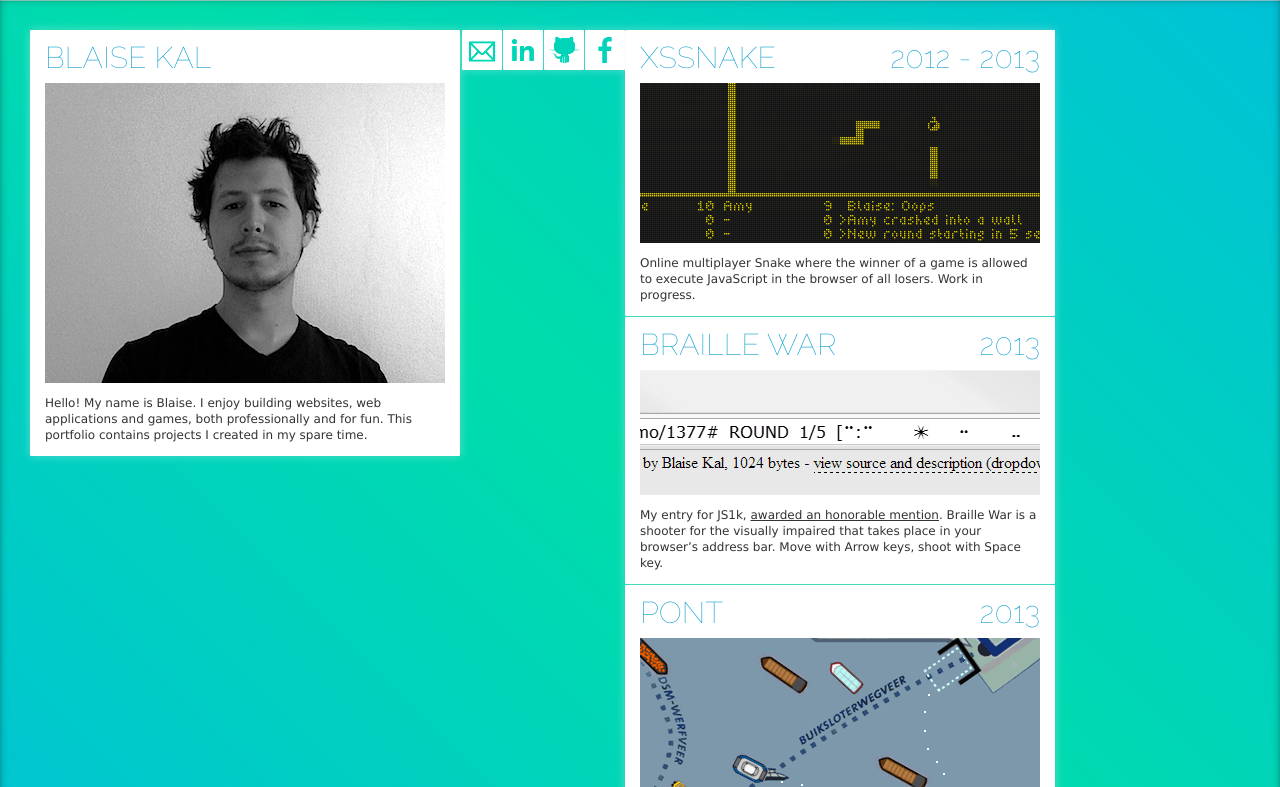
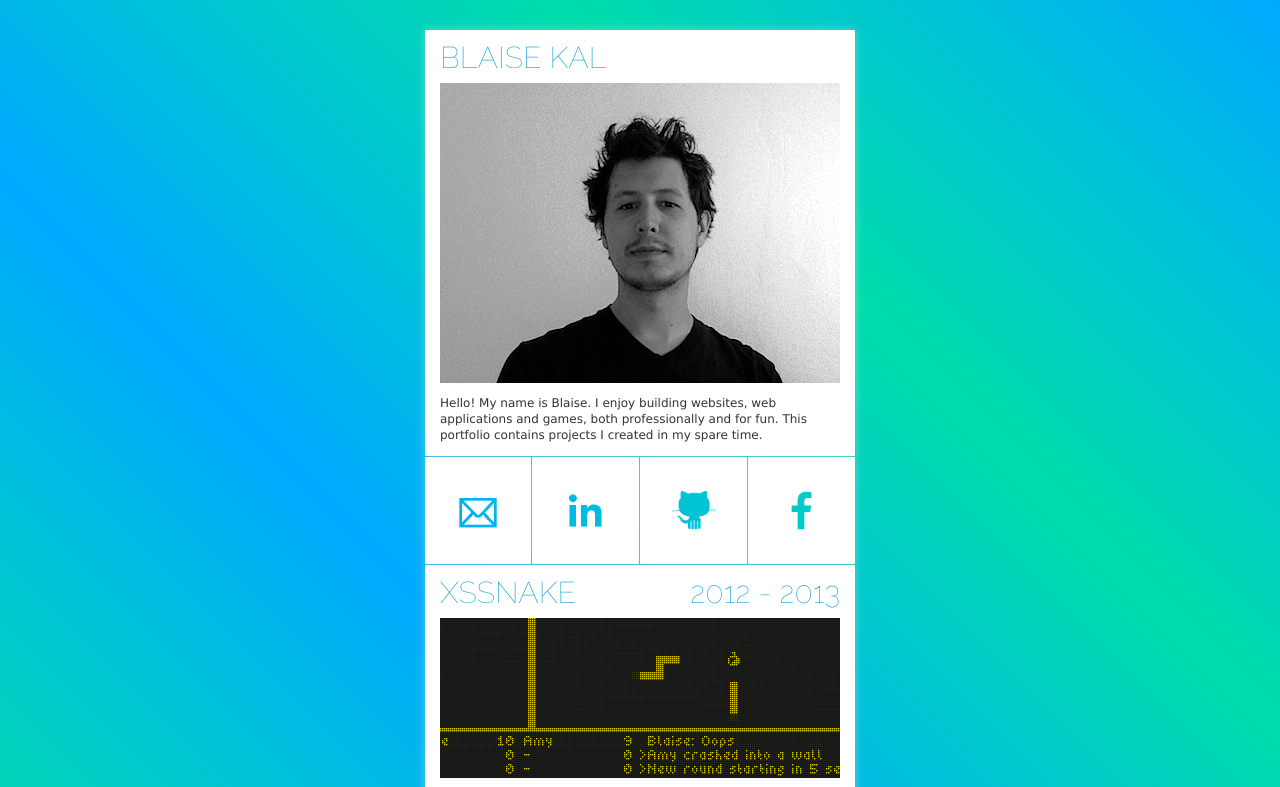
Before and after one commit to blaise-io/blaise.io, a plain HTML site: page index.html in a window 1280 px wide. Shown: the top 787 px of the page. Drawn offline with nearby package versions, Linux system fonts and the light colour scheme; files that its build step writes are made by us from their sources; a script that the page names is missing.

Commit message:
Non-desktop version alignments

```diff
--- a/index.html
+++ b/index.html
@@ -2,7 +2,7 @@
 <!--
 
         Design & Code by Blaise Kal
-        Inspired by unicorns, fixie bikes and Jon Ivy
+        Inspired by unicorns, fixies and Jon Ivy
         Source code: https://github.com/blaise-io/blaise.io
 
 -->
@@ -72,7 +72,7 @@
                 My entry for JS1k,
                 <a href="https://gist.github.com/zz85/5522800">awarded an
                     honorable mention</a>. Braille War is a shooter for the
-                visually impaired that takes place in your browser’s address
+                visually impaired that takes place in the browser’s address
                 bar. Move with Arrow keys, shoot with Space key.
             </figcaption>
         </figure>
--- a/src/script/index.coffee
+++ b/src/script/index.coffee
@@ -225,11 +225,12 @@ class ThemeNav
     KEY: 'theme'
     ICON: document.querySelector('link[rel=icon]')
     APPLY_TO: document.documentElement
+    DEFAULT_THEME: dom.getClassNameArr(document.documentElement)[0],
 
     constructor: (@themeLis) ->
         @themes = []
         @index(li) for li in @themeLis
-        @load(dom.storage(@KEY))
+        @load(dom.storage(@KEY) || @DEFAULT_THEME)
 
     index: (li) ->
         theme = li.className
--- a/src/style/includes/_background.sass
+++ b/src/style/includes/_background.sass
@@ -1,7 +1,9 @@
-body
+html
+    @include gradient(#{''}, spring, $c-spring-1, $c-spring-2)
+
     .ENHANCED &
+        background-image: none
         overflow: hidden
-        padding: 0
 
     &.summer
         background-color: $c-summer-1
@@ -29,15 +31,19 @@ body
         @each $prefix in $prefixes
             #{$prefix}animation: bganim 30s linear infinite
 
-    @include gradient(spring, $c-spring-1, $c-spring-2)
-    @include gradient(summer, $c-summer-1, $c-summer-2)
-    @include gradient(autumn, $c-autumn-1, $c-autumn-2)
-    @include gradient(winter, $c-winter-1, $c-winter-2)
+.ENHANCED
+    @include gradient(#{'.bg'}, winter, $c-winter-1, $c-winter-2)
+    @include gradient(#{'.bg'}, spring, $c-spring-1, $c-spring-2)
+    @include gradient(#{'.bg'}, summer, $c-summer-1, $c-summer-2)
+    @include gradient(#{'.bg'}, autumn, $c-autumn-1, $c-autumn-2)
 
 .vignet
-    @extend %cover
-    @each $prefix in $prefixes
-        #{$prefix}box-shadow: 0 0 10px rgba(0, 0, 0, .25) inset, 0 0 3px rgba(0, 0, 0, .25) inset, 0 1px 0 rgba(255, 255, 255, 0.6) inset, 0 0 1px rgba(255, 255, 255, 0.5) inset
+    display: none
+
+    .ENHANCED
+        @extend %cover
+        @each $prefix in $prefixes
+            #{$prefix}box-shadow: 0 0 10px rgba(0, 0, 0, .25) inset, 0 0 3px rgba(0, 0, 0, .25) inset, 0 1px 0 rgba(255, 255, 255, 0.6) inset, 0 0 1px rgba(255, 255, 255, 0.5) inset
 
 
 // Keyframes cannot be mixined
--- a/src/style/includes/_globals.sass
+++ b/src/style/includes/_globals.sass
@@ -9,6 +9,14 @@ body
     color: $c-text
     padding: $px-padding-L
     height: 100%
+    width: #{($px-padding-M * 2) + $px-card}
+    margin: 0 auto
+
+    .ENHANCED &
+        overflow: hidden
+        margin: 0
+        padding: 0
+
 
 canvas
     @each $prefix in $prefixes
@@ -17,11 +25,10 @@ canvas
 a
     color: $c-text
 
-@mixin gradient($season, $c1, $c2)
-    .#{$season} &
+@mixin gradient($selector, $season, $c1, $c2)
+    &.#{$season} #{$selector}
         @each $prefix in $prefixes
             background-image: #{$prefix}linear-gradient(225deg, $c1, $c2, $c1, $c2, $c1, $c2)
-
 
 %cover
     position: fixed
@@ -38,6 +45,7 @@ a
 
 %small-tile
     @extend %card-edge
+    display: block
     margin: 0 0 $px-gutter $px-gutter
     position: relative
     z-index: 3
--- a/src/style/includes/_social.sass
+++ b/src/style/includes/_social.sass
@@ -1,22 +1,36 @@
 ul.social
     text-align: center
-    margin-left: $px-padding-M
 
     .ENHANCED &
         overflow: hidden
         clear: left
-        margin-left: #{$px-padding-L + $px-padding-M * 2 + $px-card - ($px-icon * 4 + $px-gutter * 4)}
+        margin-left: #{$px-padding-L + $px-padding-M * 2 + $px-card - ($px-icon * 4 + $px-gutter * 3)}
         width: $px-icon * 4 + $px-gutter * 4
 
     a
+        @extend %small-tile
+        width: #{ceil(($px-padding-M * 2 + $px-card) / 4 - 1)}
+        height: #{($px-padding-M * 2 + $px-card) / 4 - 1}
         float: left
         background-repeat: no-repeat
         background-size: 100% 100%
-        @extend %small-tile
+        border-width: $px-padding-L
+
+        .ENHANCED &
+            width: $px-icon
+            height: $px-icon
+            border-width: $px-padding-S
 
         &:hover
             background-color: rgba(0, 0, 0, .2)
 
+    li:first-child a
+        margin-left: 0
+        width: #{floor(($px-padding-M * 2 + $px-card) / 4 - 1)}
+
+        .ENHANCED &
+            width: $px-icon
+
     @each $social in (email, linkedin, facebook, github)
         li.#{$social} a
             background-image: url(../img/#{$social}.png)
```
Also changed, not shown: readme.md, src/style/includes/_variables.sass (line endings or trailing spaces).
